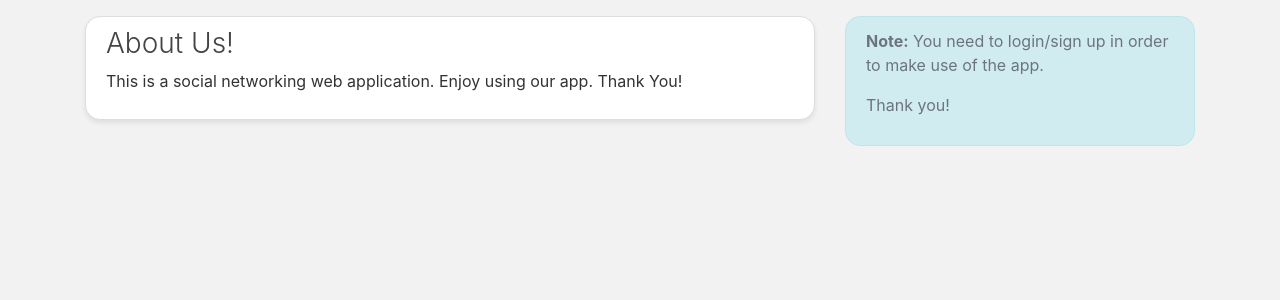
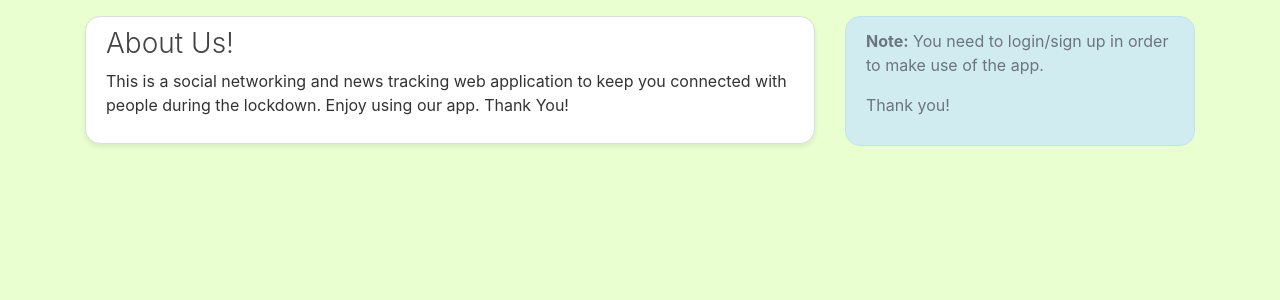
Before and after one commit to hrishikeshathalye/PPL-Project, a Django app: page /blog/about/ in a window 1280 px wide. Shown: the part 64-364 px from the top of the page. Run offline with Django 3.2, Linux system fonts and the light colour scheme; parts of the project's set-up code (start-up, migrations or seed data) failed here and were passed over; some libraries are stand-ins or nearby versions.

Commit message:
news aggregation #2

```diff
--- a/django_project/blog/static/blog/light.css
+++ b/django_project/blog/static/blog/light.css
@@ -1,5 +1,5 @@
 body {
-    background: #f2f2f2;
+    background-color: #eaffd0;
     color: #333333;
     margin-top: 5rem;
   }
--- a/django_project/blog/static/blog/main.css
+++ b/django_project/blog/static/blog/main.css
@@ -1,5 +1,5 @@
 body {
-    background: #f2f2f2;
+    background-color: #eaffd0;
     color: #333333;
     margin-top: 5rem;
   }
--- a/django_project/blog/templates/blog/about.html
+++ b/django_project/blog/templates/blog/about.html
@@ -2,6 +2,6 @@
 {% block content %}
 <article class="content-section box-shadow" style="border-radius: 15px;">
     <h3 class="article-title font-weight-light" >About Us!</h3>
-    <p class="article-content">This is a social networking web application. Enjoy using our app. Thank You!</p>
+    <p class="article-content">This is a social networking and news tracking web application to keep you connected with people during the lockdown. Enjoy using our app. Thank You!</p>
 </article>
 {% endblock content %}
```
Also changed, not shown: django_project/blog/templates/blog/base.html (+14 -7 lines), django_project/db.sqlite3.
